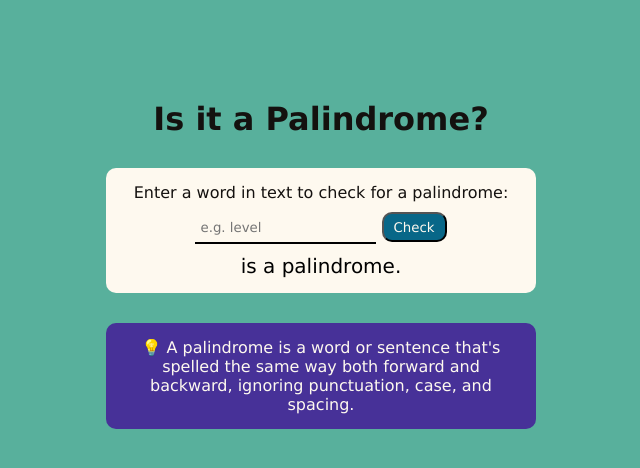
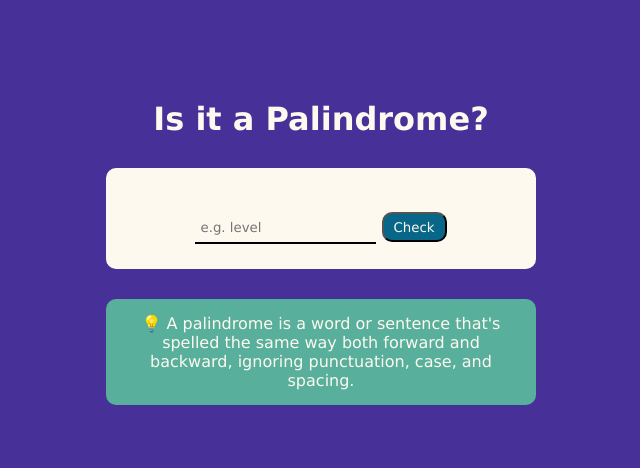
Before and after one commit to otsatsos/palindrome-validator, a plain HTML site: page index.html in a window 1280 px wide. Both pictures are taken after a click on the button "Check". Shown: the whole page, without its empty margins (319-959 px from the left). Drawn offline with Linux system fonts and the light colour scheme.

Commit message:
updated UI and added an alert for empty input)

```diff
--- a/index.html
+++ b/index.html
@@ -14,7 +14,7 @@
             <p>Enter a word in text to check for a palindrome:</p>
             <input id="string-input" type="text" placeholder="e.g. level">
             <button id="validate-btn" type="button">Check</button>
-            <p id="results-message">TEST</p>
+            <p id="results-message"></p>
         </div>
         <div id="explainer-msg">
             <p>💡 A palindrome is a word or sentence that's spelled the same way
--- a/script.js
+++ b/script.js
@@ -1,7 +1,7 @@
 const validateBtn = document.getElementById("validate-btn");
 const inputString = document.getElementById("string-input");
 const resultsMsg = document.getElementById("results-message");
-const regex = /[^a-zA-Z]/g;
+const regex = /[^a-zA-Z0-9]/g;
 
 const cleanInput = (input) => {
     const word = input.replace(regex,"");
@@ -17,13 +17,18 @@ const compareStrings = (input,word) => {
 }
 
 const validatePalindrome = () => {
-    const cleanWord=cleanInput(inputString.value);
-    const reversedWord =reverseInput(cleanWord);
-    if(compareStrings(cleanWord,reversedWord)){
-        resultsMsg.innerHTML = `${inputString.value} is a palindrome.`;
+    if(inputString.value===""){
+        alert("Please insert a valid input.")
     } else {
-        resultsMsg.innerText = `${inputString.value} is not a palindrome.`;
+        const cleanWord=cleanInput(inputString.value);
+        const reversedWord =reverseInput(cleanWord);
+        if(compareStrings(cleanWord,reversedWord)){
+            resultsMsg.innerHTML = `${inputString.value} is a palindrome.`;
+    }   else {
+            resultsMsg.innerText = `${inputString.value} is not a palindrome.`;
     }
+    }
+
 }
 
 validateBtn.addEventListener("click",validatePalindrome);
--- a/styles.css
+++ b/styles.css
@@ -5,8 +5,8 @@
 }
 
 body {
-    background-color: #58B09C;
-    color: #14110f;
+    background-color: #473198;
+    color: #fef9ef;
     text-align: center;
 }
 
@@ -40,7 +40,7 @@ body {
 }
 
 #explainer-msg{
-    background-color: #473198;
+    background-color: #58B09C;
     color: #fef9ef;
     padding: 15px;
     border-radius: 10px;
```
